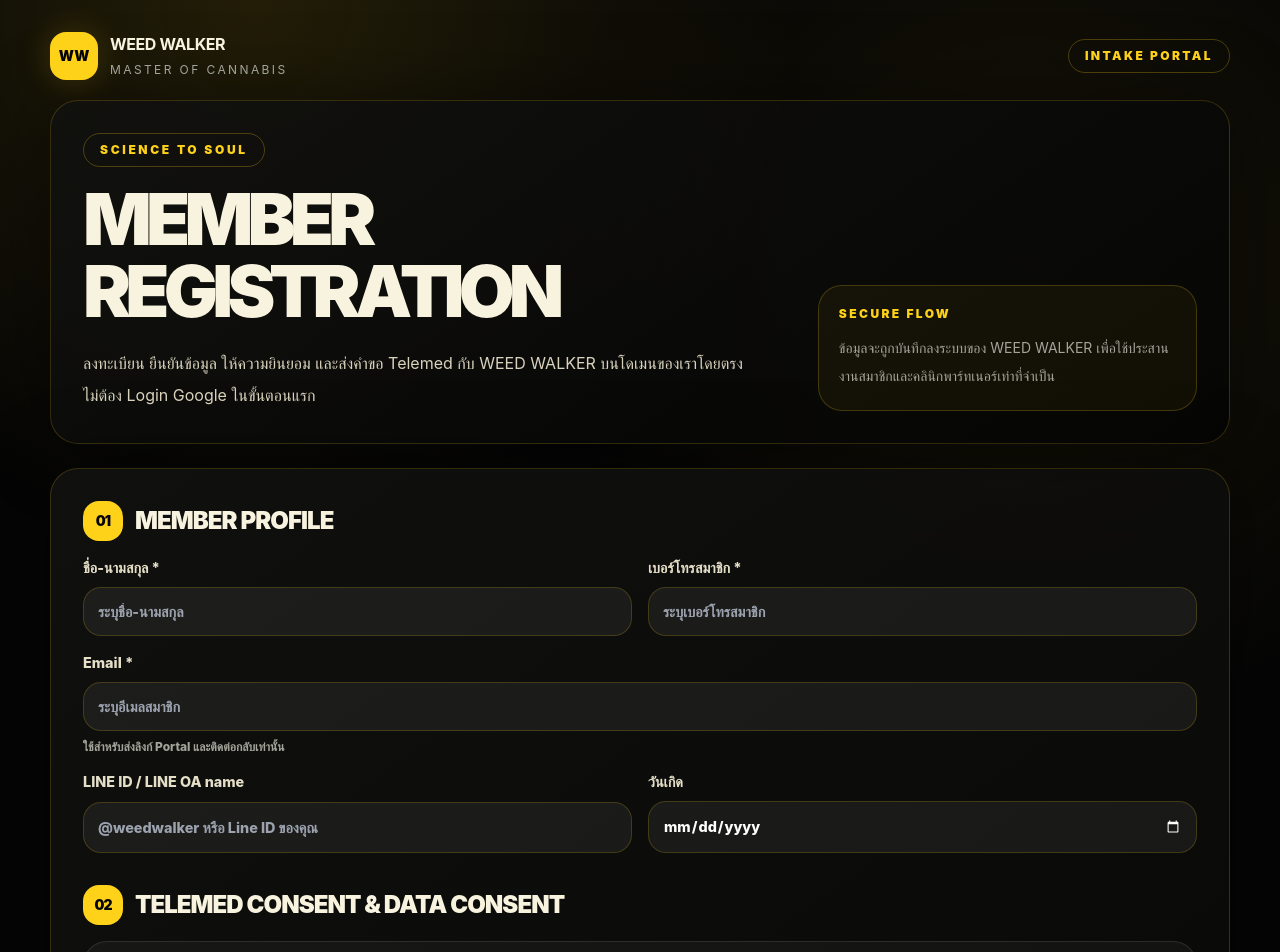
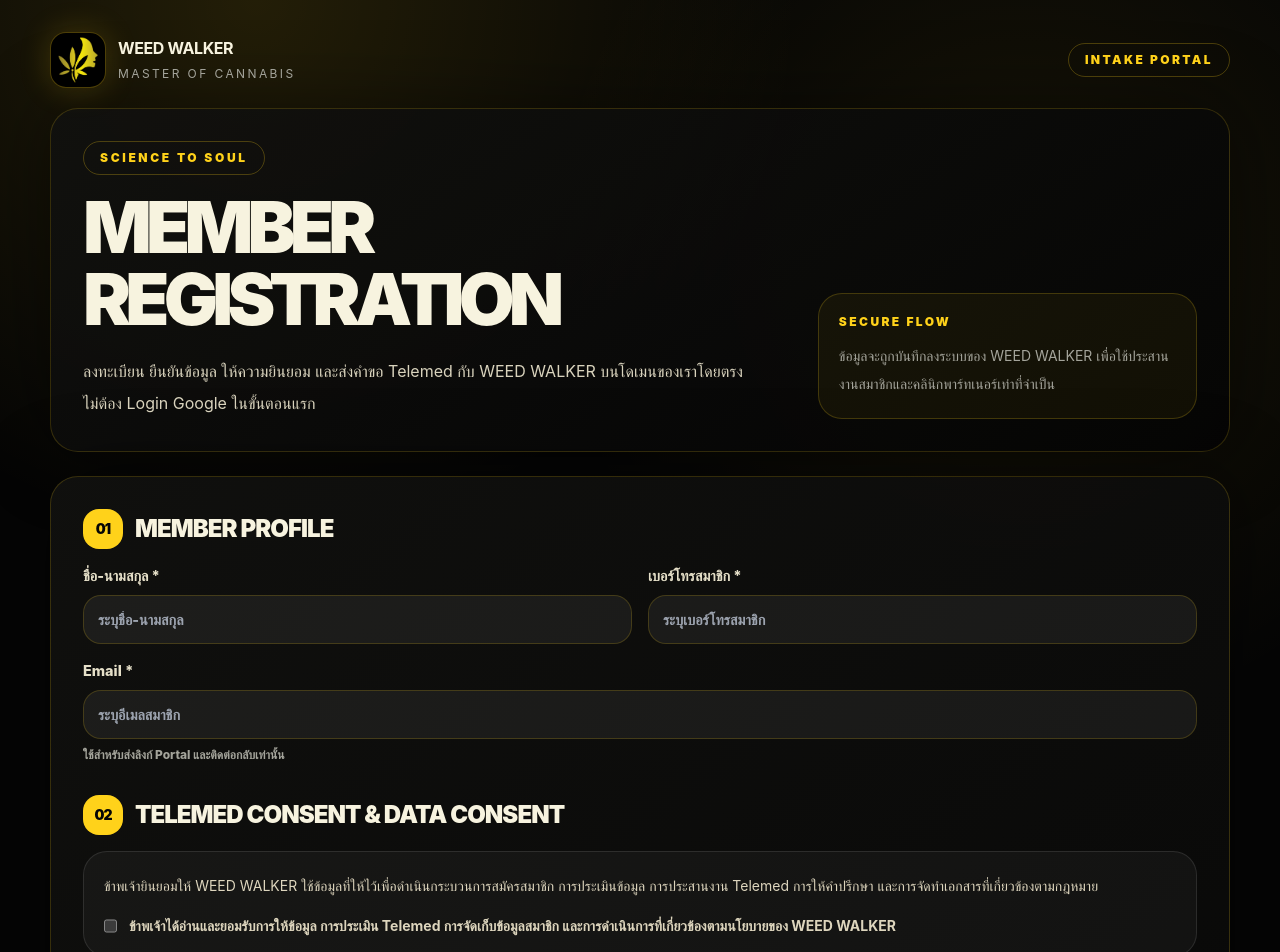
Before and after one commit to ncckaz-arch/weedwalker-site, a Next.js app: page /intake in a window 1280 px wide. Shown: the top 952 px of the page. Built offline with nearby package versions, Linux system fonts and the light colour scheme; no server answers.

Commit message:
Update intake logo and member profile fields

```diff
--- a/src/app/intake/page.tsx
+++ b/src/app/intake/page.tsx
@@ -10,8 +10,12 @@ export default function IntakePage() {
     <main className="walker-shell py-5 md:py-8">
       <div className="mb-5 flex items-center justify-between gap-4">
         <a href="/" className="flex items-center gap-3" aria-label="Back to WEED WALKER home">
-          <span className="grid h-12 w-12 place-items-center rounded-2xl border border-walkerYellow/30 bg-walkerYellow text-sm font-black text-walkerBlack shadow-[0_0_32px_rgba(255,210,26,0.18)]">
-            WW
+          <span className="grid h-14 w-14 place-items-center overflow-hidden rounded-2xl border border-walkerYellow/30 bg-black shadow-[0_0_32px_rgba(255,210,26,0.18)]">
+            <img
+              src="/weed-walker-logo-mark.png"
+              alt="WEED WALKER logo"
+              className="h-12 w-12 object-contain"
+            />
           </span>
           <span>
             <strong className="block text-base tracking-tight">WEED WALKER</strong>
--- a/src/components/intake-form.tsx
+++ b/src/components/intake-form.tsx
@@ -123,14 +123,6 @@ export function IntakeForm() {
             <input className="walker-input" name="email" type="email" required placeholder="ระบุอีเมลสมาชิก" />
             <span className="walker-muted text-xs">ใช้สำหรับส่งลิงก์ Portal และติดต่อกลับเท่านั้น</span>
           </label>
-          <label className="walker-label">
-            LINE ID / LINE OA name
-            <input className="walker-input" name="lineId" placeholder="@weedwalker หรือ Line ID ของคุณ" />
-          </label>
-          <label className="walker-label">
-            วันเกิด
-            <input className="walker-input" name="dateOfBirth" type="date" />
-          </label>
         </div>
       </section>
 
```
Also changed, not shown: public/weed-walker-logo-mark.png (added).
